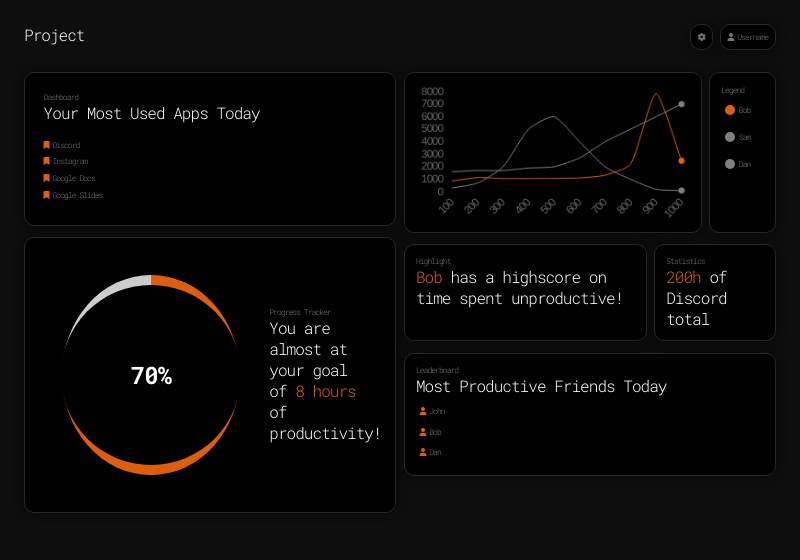
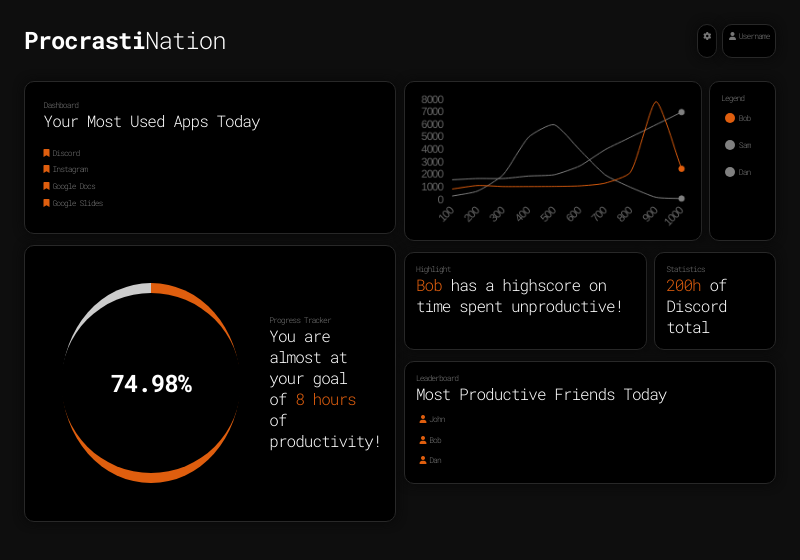
Before and after one commit to nicholasching/ProcrastiNation, an Electron app: page frontend/index.html in a window 800 px wide. Drawn offline with nearby package versions, Linux system fonts and the light colour scheme.

Commit message:
Updated frontend, some small visual changes

```diff
--- a/frontend/index.html
+++ b/frontend/index.html
@@ -18,6 +18,8 @@
       href="https://fonts.googleapis.com/css2?family=Roboto+Mono:ital,wght@0,100..700;1,100..700&display=swap"
       rel="stylesheet"
     />
+
+    <link href="https://fonts.googleapis.com/css2?family=Inter:ital,opsz,wght@0,14..32,100..900;1,14..32,100..900&display=swap" rel="stylesheet">
 
     <link
       rel="stylesheet"
@@ -47,7 +49,7 @@
     <div class="main-container" id="mainContainer">
       <div class="header-container">
         <div>
-          <h1 class="main-title">Project</h1>
+          <h1 class="main-title"><span style="font-weight: bold;">Procrasti</span>Nation</h1>
         </div>
         <div class="username-setting-container">
           <div
@@ -331,7 +333,7 @@
     observer.observe(document.documentElement, { attributes: true, attributeFilter: ['style'] });
 
     // Example usage
-    updateProgress(70);
+    updateProgress(74.98);
 
 
     </script>
--- a/frontend/style.css
+++ b/frontend/style.css
@@ -93,7 +93,7 @@ body {
 
 .main-title {
     margin-bottom: 1%;
-    font-size: var(--font-bigger);
+    font-size: clamp(1.5rem, 1.5vw, 10rem);
 }
 
 p {
```
